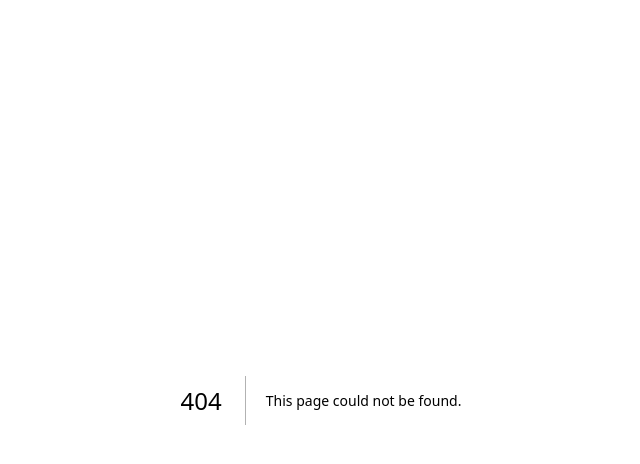
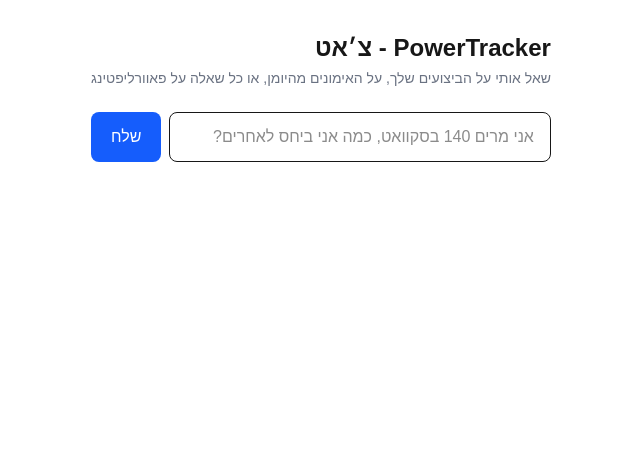
Before and after one commit to Tamirariel/powertracker-ai, a Next.js app in the folder frontend/: page /chat in a window 1280 px wide. Before the commit this address had no page. Shown: the top 464 px of the page, without its empty margins (319-959 px from the left). Built offline with nearby package versions, Linux system fonts and the light colour scheme.

Commit message:
Add chat page in Next.js

```diff
--- /dev/null
+++ b/frontend/app/chat/page.tsx
@@ -0,0 +1,78 @@
+"use client";
+import { useState } from "react";
+
+type Msg = { role: "user" | "assistant"; content: string };
+
+export default function ChatPage() {
+  const [messages, setMessages] = useState<Msg[]>([]);
+  const [input, setInput] = useState("");
+  const [loading, setLoading] = useState(false);
+
+  async function send() {
+    const question = input.trim();
+    if (!question || loading) return;
+
+    setInput("");
+    setMessages(prev => [...prev, { role: "user", content: question }]);
+    setLoading(true);
+
+    try {
+      const res = await fetch(`${process.env.NEXT_PUBLIC_API_URL}/chat`, {
+        method: "POST",
+        headers: { "Content-Type": "application/json" },
+        body: JSON.stringify({ question }),
+      });
+      const data = await res.json();
+      setMessages(prev => [...prev, { role: "assistant", content: data.answer }]);
+    } catch (e) {
+      setMessages(prev => [...prev, { role: "assistant", content: `שגיאה בחיבור לשרת: ${e}` }]);
+    } finally {
+      setLoading(false);
+    }
+  }
+
+  return (
+    <main dir="rtl" className="mx-auto max-w-3xl p-8">
+      <h1 className="text-2xl font-bold">PowerTracker - צ׳אט</h1>
+      <p className="mt-1 text-sm text-gray-500">
+        שאל אותי על הביצועים שלך, על האימונים מהיומן, או כל שאלה על פאוורליפטינג
+      </p>
+
+      <div className="my-6 space-y-3">
+        {messages.map((m, i) => (
+          <div
+            key={i}
+            className={
+              m.role === "user"
+                ? "rounded-lg bg-blue-50 p-3"
+                : "rounded-lg bg-gray-100 p-3"
+            }
+          >
+            <div className="mb-1 text-xs text-gray-500">
+              {m.role === "user" ? "אתה" : "PowerTracker"}
+            </div>
+            <div className="whitespace-pre-wrap">{m.content}</div>
+          </div>
+        ))}
+        {loading && <div className="animate-pulse text-sm text-gray-500">בודק את הנתונים...</div>}
+      </div>
+
+      <div className="flex gap-2">
+        <input
+          value={input}
+          onChange={e => setInput(e.target.value)}
+          onKeyDown={e => e.key === "Enter" && send()}
+          placeholder="אני מרים 140 בסקוואט, כמה אני ביחס לאחרים?"
+          className="flex-1 rounded-lg border px-4 py-3"
+        />
+        <button
+          onClick={send}
+          disabled={loading}
+          className="rounded-lg bg-blue-600 px-5 py-3 text-white disabled:opacity-50"
+        >
+          שלח
+        </button>
+      </div>
+    </main>
+  );
+}
```
